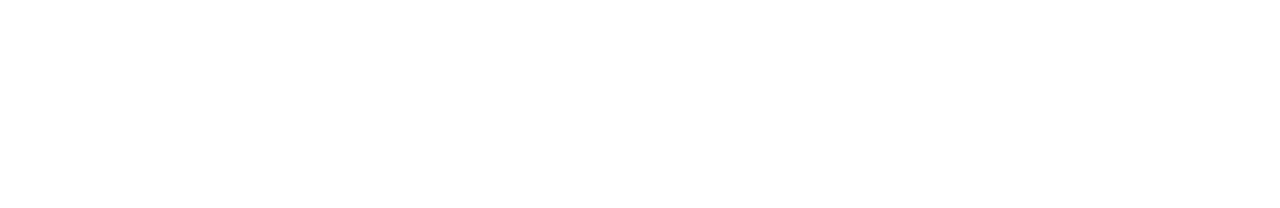
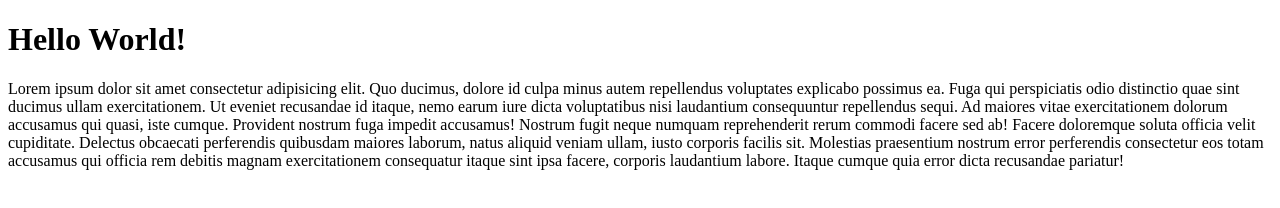
Before and after one commit to alicetoronto/pull-request-fun, a plain HTML site: page index.html in a window 1280 px wide. Drawn offline with Linux system fonts and the light colour scheme.

Commit message:
my feature branch inital commit

```diff
--- a/index.html
+++ b/index.html
@@ -7,6 +7,15 @@
     <title>Pull Request Fun</title>
 </head>
 <body>
-
+    <h1>Hello World!</h1>
+    <p>Lorem ipsum dolor sit amet consectetur adipisicing elit. Quo ducimus, dolore id culpa minus autem repellendus voluptates explicabo possimus ea. Fuga qui perspiciatis odio distinctio quae sint ducimus ullam exercitationem.
+    Ut eveniet recusandae id itaque, nemo earum iure dicta voluptatibus nisi laudantium consequuntur repellendus sequi.
+    Ad maiores vitae exercitationem dolorum accusamus qui quasi, iste cumque. Provident nostrum fuga impedit accusamus!
+    Nostrum fugit neque numquam reprehenderit rerum commodi facere sed ab! Facere doloremque soluta officia velit
+    cupiditate. Delectus obcaecati perferendis quibusdam maiores laborum, natus aliquid veniam ullam, iusto corporis
+    facilis sit.
+    Molestias praesentium nostrum error perferendis consectetur eos totam accusamus qui officia rem debitis magnam
+    exercitationem consequatur itaque sint ipsa facere, corporis laudantium labore. Itaque cumque quia error dicta
+    recusandae pariatur!</p>
 </body>
 </html>
```
